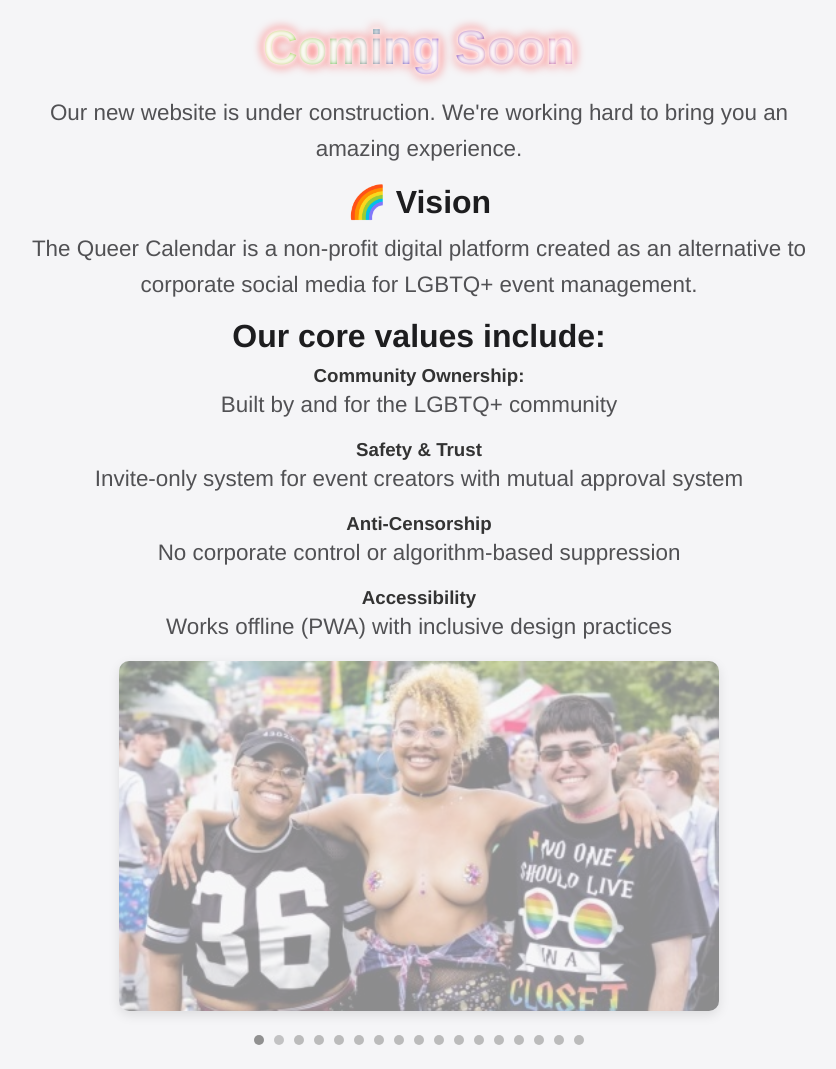
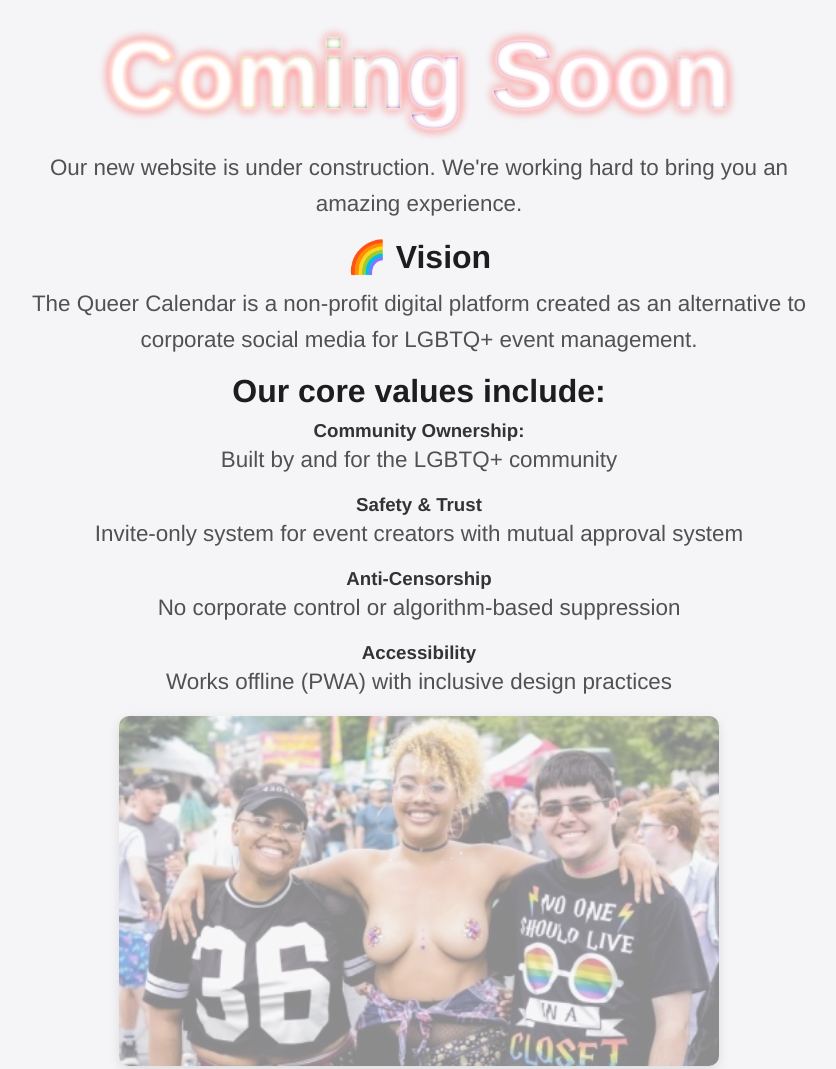
Before and after one commit to LeJandroLaLa/TQCalendar, a plain HTML site: page placeholder/index.html in a window 1280 px wide. Shown: the top 1069 px of the page, without its empty margins (221-1057 px from the left). Drawn offline with Linux system fonts and the light colour scheme.

Commit message:
Update index.html
larger header 1, to 6rem

```diff
--- a/placeholder/index.html
+++ b/placeholder/index.html
@@ -25,7 +25,7 @@
         }
 		/* Sparkly, color-changing "Coming Soon" text */
         .sparkly-text {
-            font-size: 3rem; /* Large font size */
+            font-size: 6rem; /* Large font size */
             font-weight: bold;
             text-align: center;
             background-image: linear-gradient(
```
